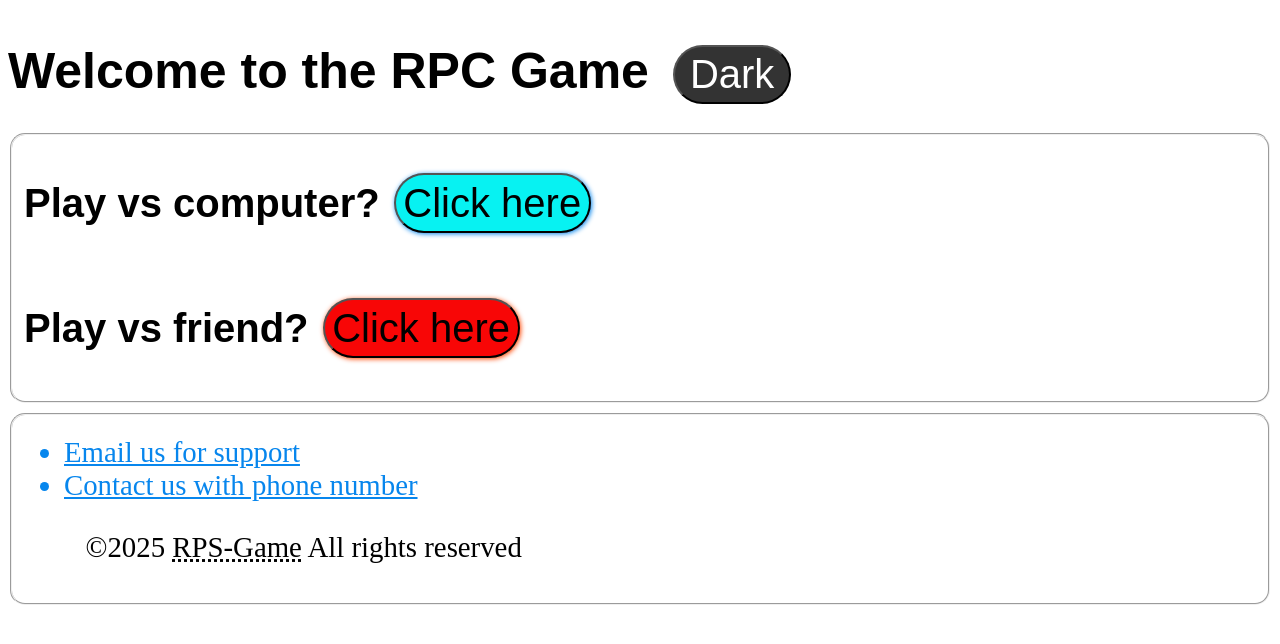
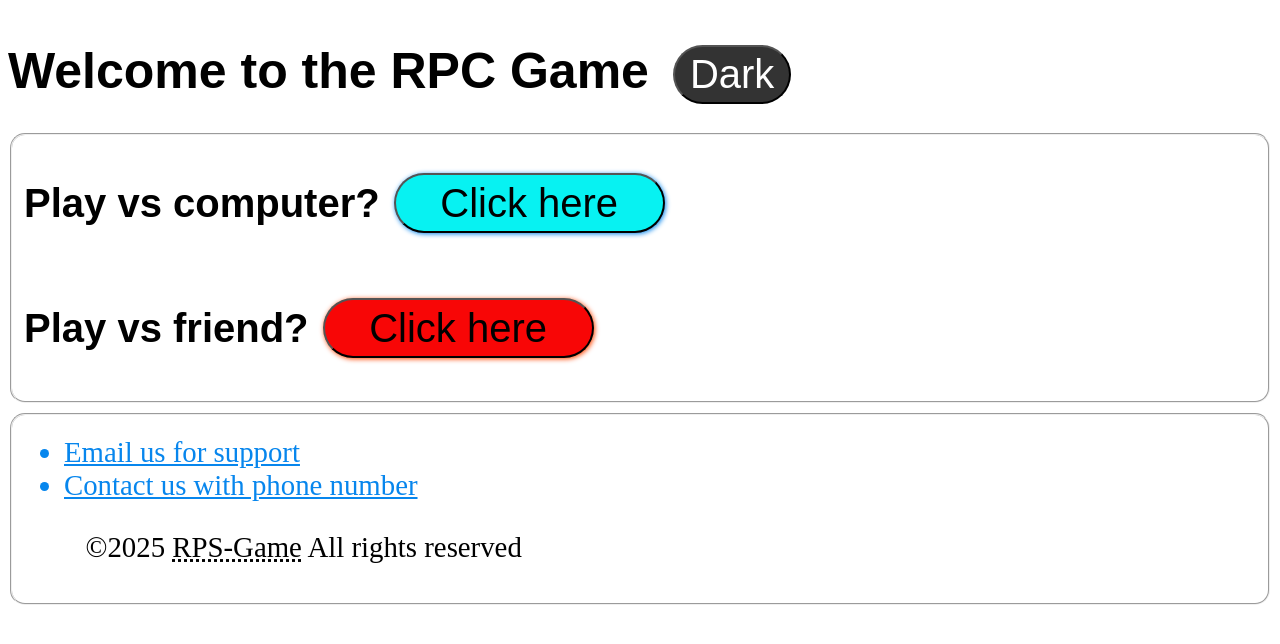
Before and after one commit to ArezkiCherfouh/RPS-Game, a plain HTML site: page index.html in a window 1280 px wide. Drawn offline with Linux system fonts and the light colour scheme.

Commit message:
Update style.css

```diff
--- a/style.css
+++ b/style.css
@@ -24,7 +24,7 @@
         cursor: pointer;
         margin-left: 10px;
         box-shadow: 1px 1px 5px #0786ed;
-        width: 16%;
+        width: 22%;
         height: 60px;
         font-size: 40px;
         user-select: none;
@@ -57,7 +57,7 @@
         box-shadow: 1px 1px 5px orangered;
         height: 60px;
         font-size: 40px;
-        width: 16%;
+        width: 22%;
         transition: 0.2s;
     }
     .playfriend:hover {
```
